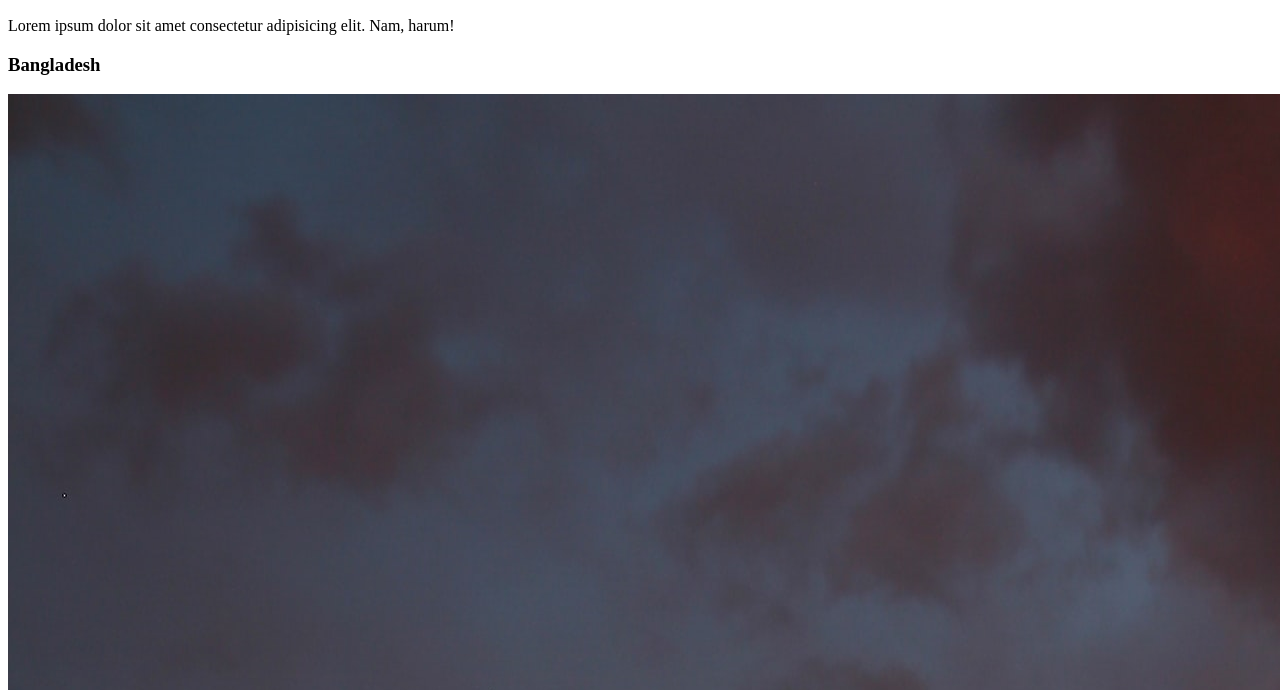
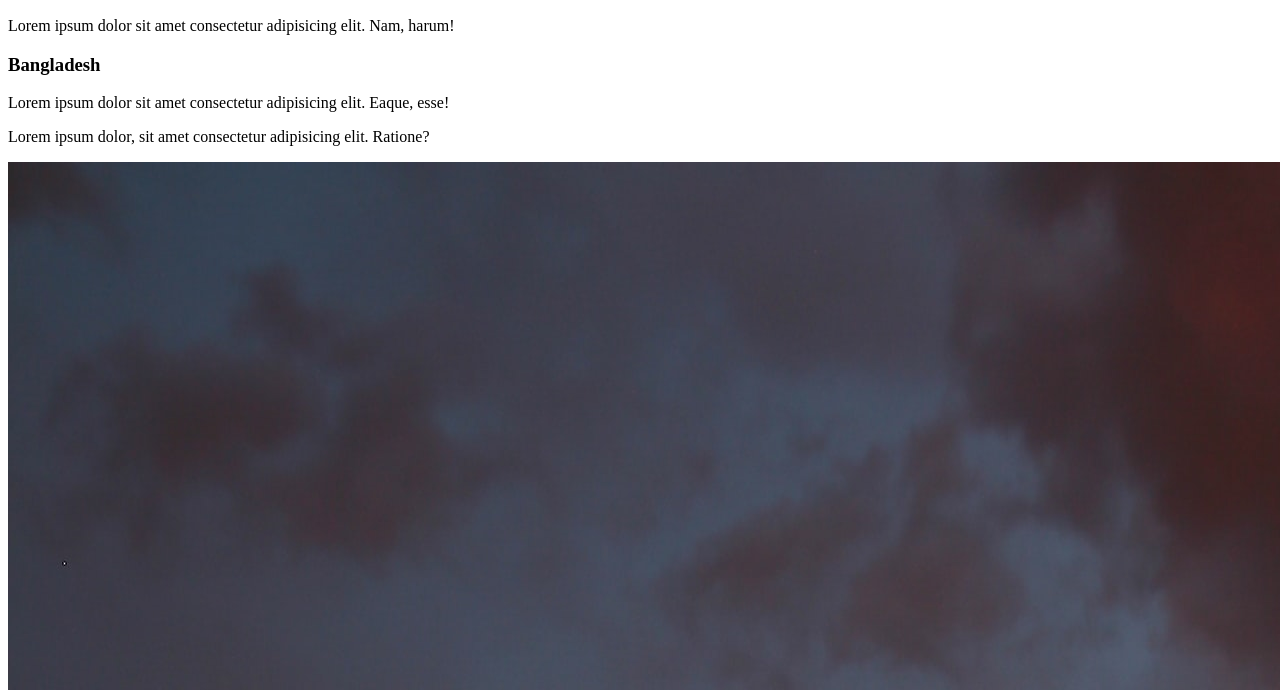
Before and after one commit to talha162127/sixth, a plain HTML site: page index.html in a window 1280 px wide. Shown: the part 110-800 px from the top of the page. Drawn offline with Linux system fonts and the light colour scheme.

Commit message:
learning about second branch

```diff
--- a/index.html
+++ b/index.html
@@ -10,6 +10,8 @@
     <h2>How r u doing</h2>
     <p>Lorem ipsum dolor sit amet consectetur adipisicing elit. Nam, harum!</p>
     <h3>Bangladesh</h3>
+    <p>Lorem ipsum dolor sit amet consectetur adipisicing elit. Eaque, esse!</p>
+    <p>Lorem ipsum dolor, sit amet consectetur adipisicing elit. Ratione?</p>
     <img src="xxx.jpg" alt="">
 </body>
 </html>
```
